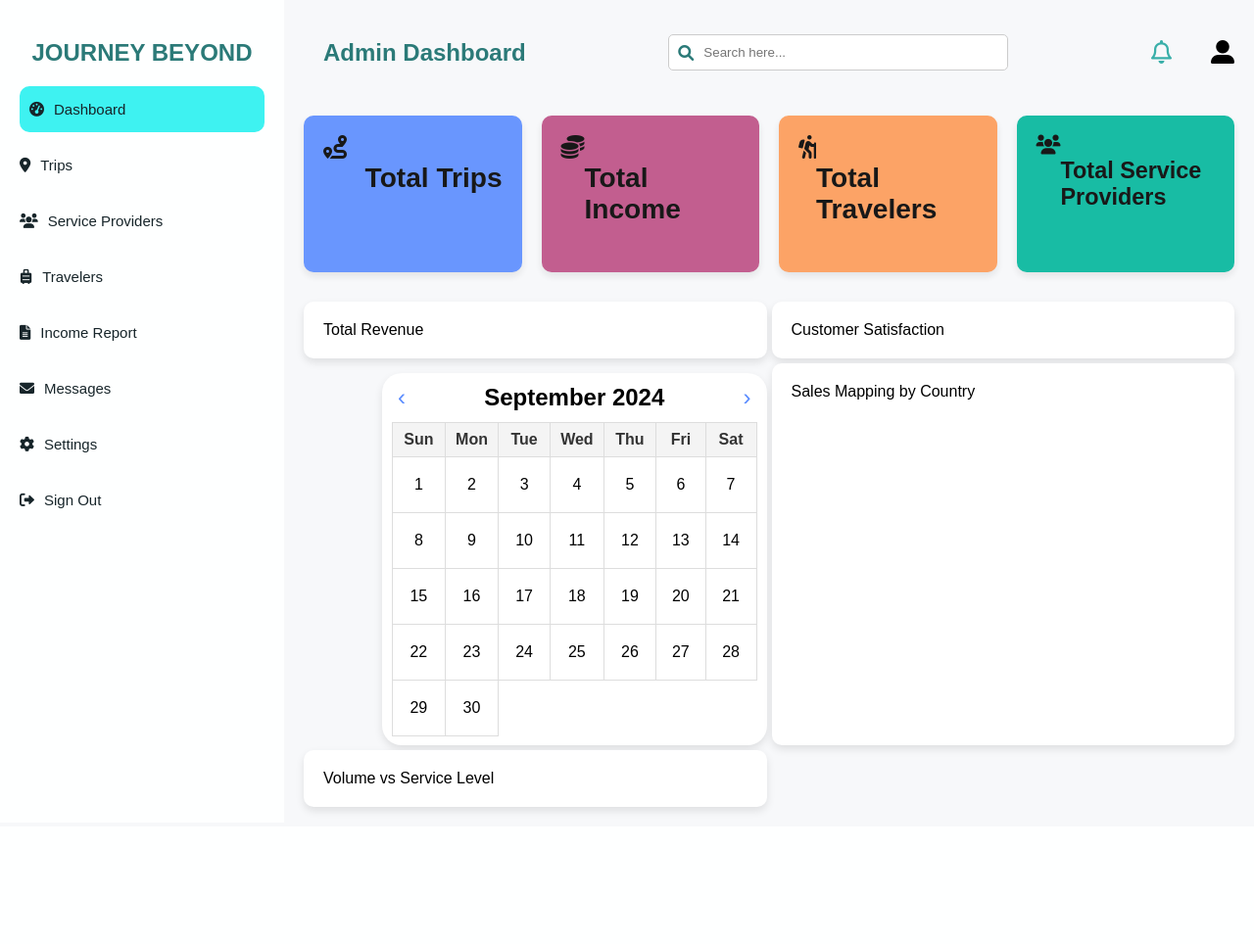
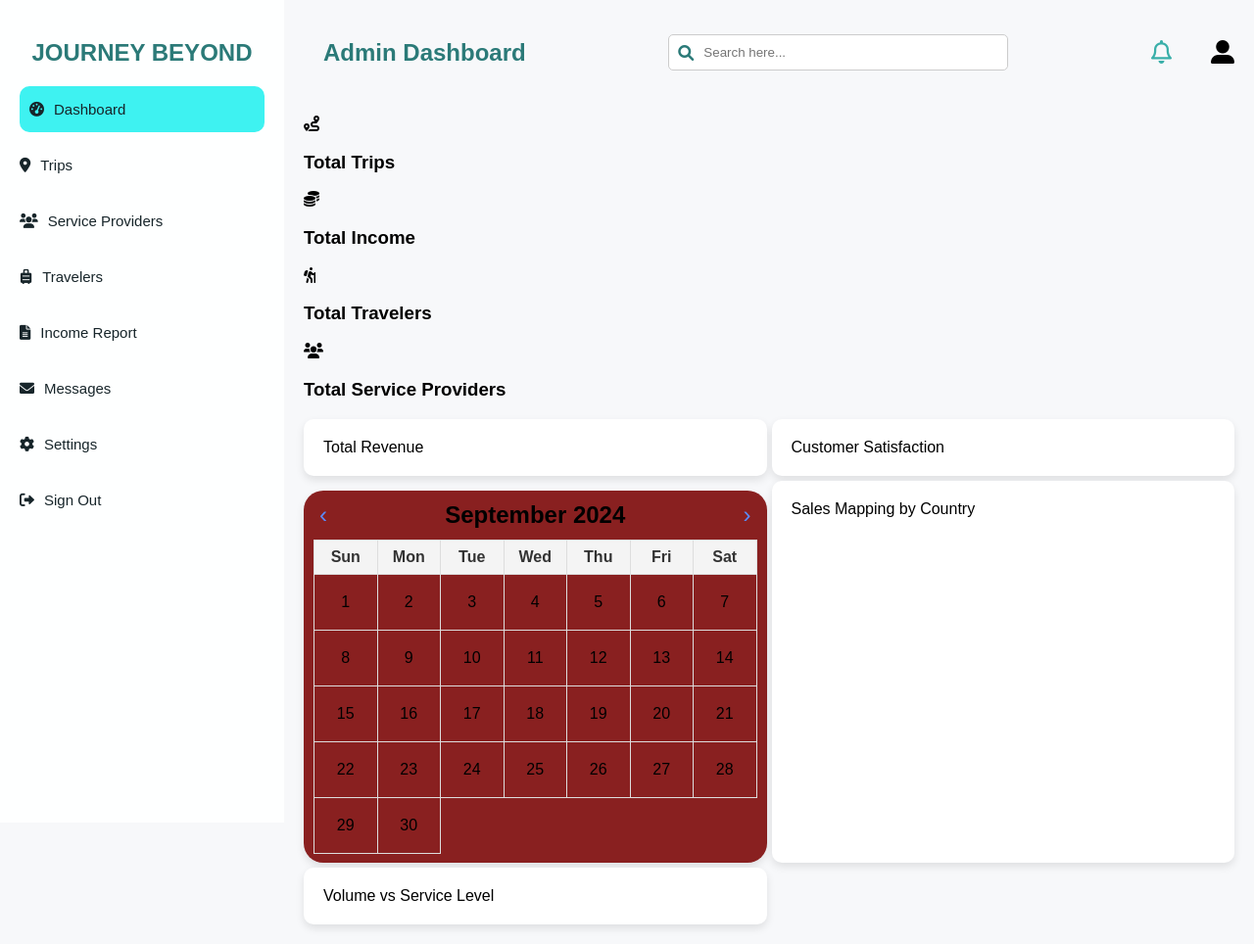
Before and after one commit to Thiwanga123/journeybeyond, a PHP site: page /dashboard.html in a window 1280 px wide. Shown: the whole page at 98% size. Before the commit the page ends 831 px from the top, so only its background shows below. Run offline with PHP 8.4, Linux system fonts and the light colour scheme.

Commit message:
addded new modifications

```diff
--- a/dashboard.css
+++ b/dashboard.css
@@ -127,53 +127,7 @@ header {
     color: #3AAFA9;
 }
 
-.dashboard-cards {
-    display: flex;
-    gap: 20px;
-    margin-bottom: 30px;
-    opacity: 0.9;
-}
 
-.card1 {
-    display:flex;
-    background-color:#5A8CFF;
-    border-radius: 10px;
-    padding:20px;
-    justify-content: space-between;
-    flex: 1;
-    font-size: 24px;
-    box-shadow: 0 4px 8px rgba(0,0,0,0.1);
-}
-.card2 {
-   display: flex;
-    background-color:#bd4e84;
-    font-size: 24px;
-    border-radius: 10px;
-    padding: 20px;
-    flex: 1;
-    justify-content: space-between;
-    box-shadow: 0 4px 8px rgba(0,0,0,0.1);
-}
-.card3 {
-    display: flex;
-    background-color:#FD9A56;
-    border-radius: 10px;
-    padding: 20px;
-    font-size: 24px;
-    justify-content: space-between;
-    flex: 1;
-    box-shadow: 0 4px 8px rgba(0,0,0,0.1);
-}
-.card4 {
-    display: flex;
-    background-color:#00B69B;
-    border-radius: 10px;
-    padding: 20px;
-    justify-content:flex-end;
-    font-size: 20px;
-    flex: 1;
-    box-shadow: 0 4px 8px rgba(0,0,0,0.1);
-}
 
 .charts {
     display: grid;
@@ -196,14 +150,15 @@ header {
     box-shadow: 0 4px 8px rgba(0,0,0,0.1);
 }
 .calendar {
-    background-color: #fff;
+    background-color: #892020;
     border-radius: 20px;
     box-shadow: 0 4px 8px rgba(0, 0, 0, 0.1);
     padding: 10px;
     text-align: center;
     flex: 1;
     margin-top: 10px;
-    margin-left: 80px;
+
+
 
 }
 
```
